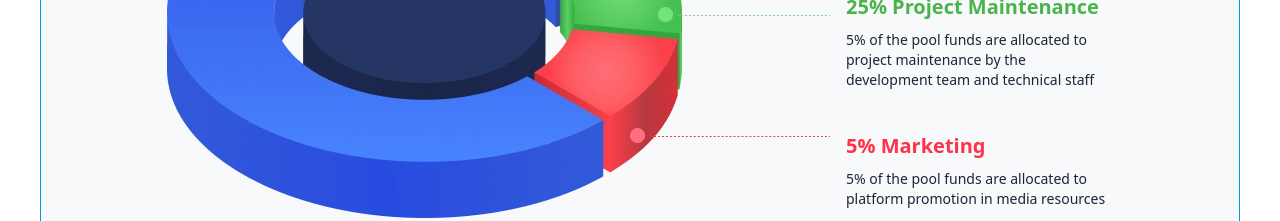
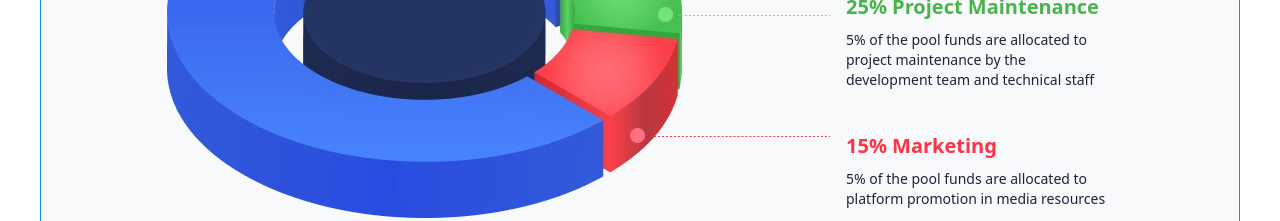
Before and after one commit to ADEYEMI990/InvestmentApp, a React (Vite) app in the folder client/: page / in a window 1280 px wide. Shown: the part 4780-5001 px from the top of the page. Built offline with nearby package versions, Linux system fonts and the light colour scheme.

Commit message:
15% Marketing

```diff
--- a/client/src/components/Mainpage.jsx
+++ b/client/src/components/Mainpage.jsx
@@ -859,7 +859,7 @@ const Mainpage = () => {
                   </div>
                   <div data-aos="fade-down" className="aos-init aos-animate">
                     <p className="mb-[8px] text-[18px] text-[#FF3347] font-semibold leading-[30px] sm:text-[20px]">
-                      5% Marketing
+                      15% Marketing
                     </p>
                     <p className="text-[14px] text-[#1e2337] leading-[20px]">
                       5% of the pool funds are allocated to platform promotion
```
